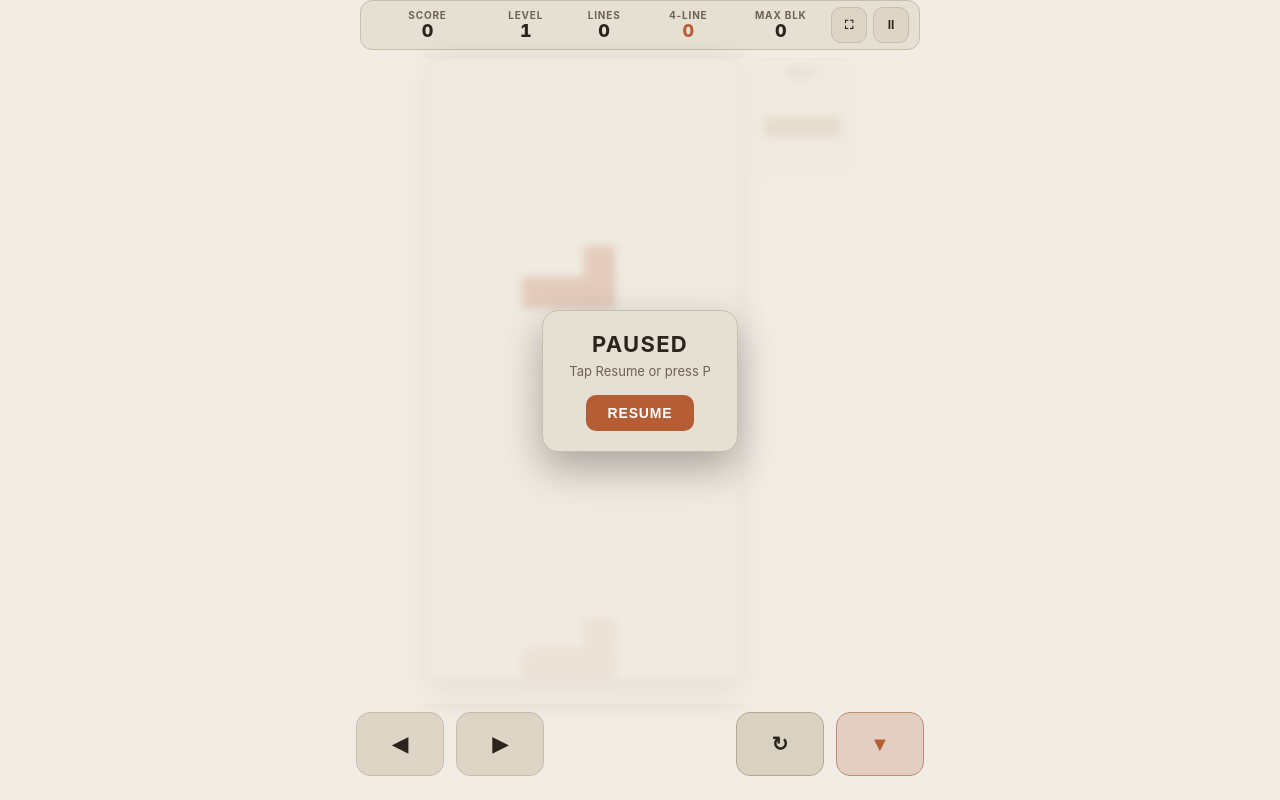
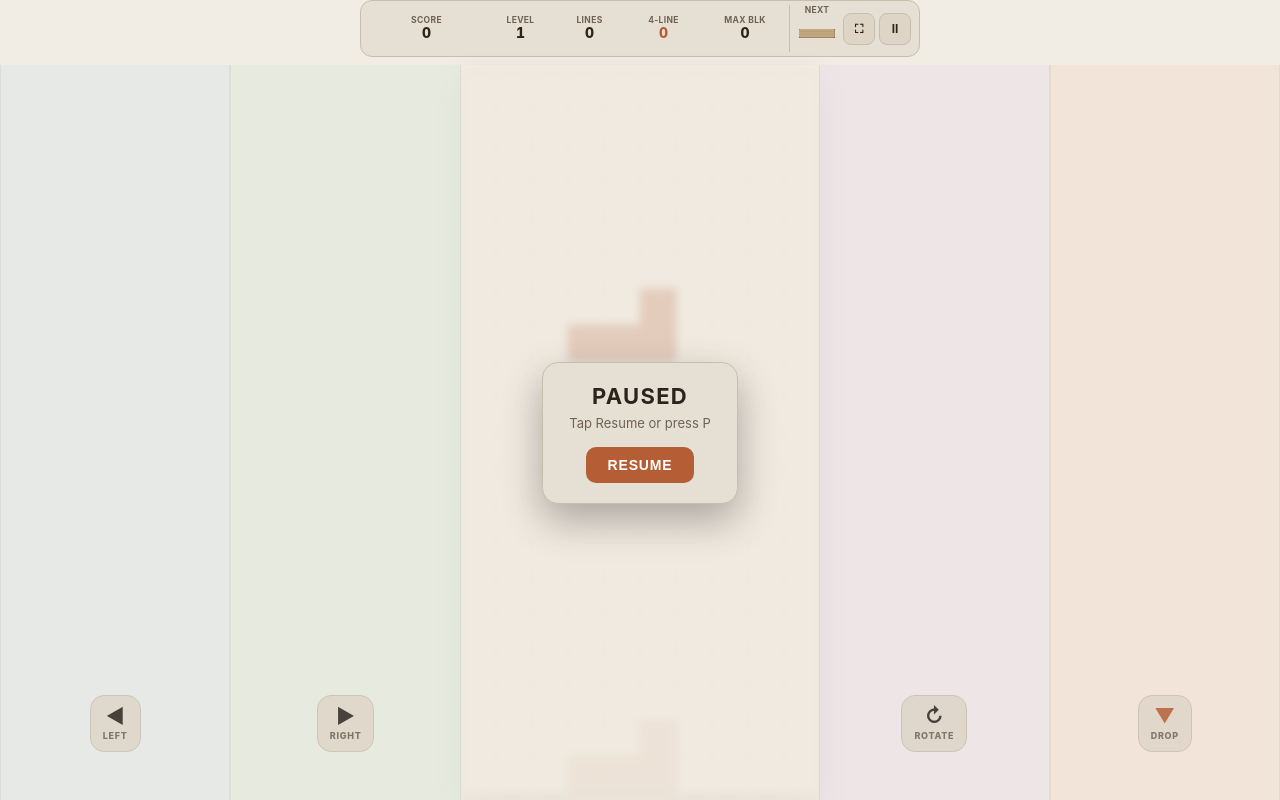
Before and after one commit to kfyh/tessera, a website built with Vite: page index.html in a window 1280 px wide. Both pictures are taken after a click on the button "II". Built offline with nearby package versions, Linux system fonts and the light colour scheme; animation ran at ten frames a second.

Commit message:
new controls and layout

```diff
--- a/index.html
+++ b/index.html
@@ -18,7 +18,7 @@
   </head>
   <body>
     <div id="app">
-      <header class="hud">
+      <header class="stats-bar" aria-label="Game Stats, Next Piece, and Controls">
         <div class="stat">
           <span class="label">SCORE</span>
           <span id="score-val" class="value">0</span>
@@ -39,6 +39,10 @@
           <span class="label">MAX BLK</span>
           <span id="block-val" class="value">0</span>
         </div>
+        <div class="next-inline" aria-label="Next Piece">
+          <span class="label">NEXT</span>
+          <div id="next-stage" class="next-stage"></div>
+        </div>
         <div class="hud-actions">
           <button id="fullscreen-btn" class="icon-btn" type="button" aria-label="Toggle Fullscreen">
             ⛶
@@ -49,13 +53,37 @@
         </div>
       </header>
 
+      <div class="play-area">
         <main class="board-wrap">
           <div id="game-stage" class="game-stage"></div>
-        <aside class="side-panel" aria-label="Next Piece">
-          <span class="label">NEXT</span>
-          <div id="next-stage" class="next-stage"></div>
-        </aside>
           <div id="overlay" class="overlay hidden" role="dialog" aria-live="polite">
+            <div class="pause-zones" aria-hidden="true">
+              <div class="pause-zone zone-left">
+                <div class="zone-badge">
+                  <span class="zone-icon">◀</span>
+                  <span class="zone-label">LEFT</span>
+                </div>
+              </div>
+              <div class="pause-zone zone-right">
+                <div class="zone-badge">
+                  <span class="zone-icon">▶</span>
+                  <span class="zone-label">RIGHT</span>
+                </div>
+              </div>
+              <div class="pause-zone-gap"></div>
+              <div class="pause-zone zone-rotate">
+                <div class="zone-badge">
+                  <span class="zone-icon">↻</span>
+                  <span class="zone-label">ROTATE</span>
+                </div>
+              </div>
+              <div class="pause-zone zone-drop">
+                <div class="zone-badge">
+                  <span class="zone-icon">▼</span>
+                  <span class="zone-label">DROP</span>
+                </div>
+              </div>
+            </div>
             <div class="overlay-card">
               <h2 id="overlay-title">PAUSED</h2>
               <p id="overlay-sub">Tap or press Space to continue</p>
@@ -64,18 +92,14 @@
           </div>
         </main>
 
-      <footer class="controls" aria-label="Touch Controls">
-        <div class="controls-row">
-          <div class="controls-group">
-            <button id="btn-left" class="ctrl-btn" type="button" aria-label="Move Left">◀</button>
-            <button id="btn-right" class="ctrl-btn" type="button" aria-label="Move Right">▶</button>
-          </div>
-          <div class="controls-group">
-            <button id="btn-rotate" class="ctrl-btn rotate" type="button" aria-label="Rotate">↻</button>
-            <button id="btn-down" class="ctrl-btn drop" type="button" aria-label="Fast Drop">▼</button>
+        <div class="controls" aria-label="Touch Controls">
+          <button id="btn-left" class="ctrl-btn" type="button" aria-label="Move Left"></button>
+          <button id="btn-right" class="ctrl-btn" type="button" aria-label="Move Right"></button>
+          <div class="controls-gap" aria-hidden="true"></div>
+          <button id="btn-rotate" class="ctrl-btn" type="button" aria-label="Rotate"></button>
+          <button id="btn-down" class="ctrl-btn" type="button" aria-label="Fast Drop"></button>
         </div>
       </div>
-      </footer>
     </div>
     <script type="module" src="/src/main.ts"></script>
   </body>
--- a/src/game/TetrisRenderer.ts
+++ b/src/game/TetrisRenderer.ts
@@ -34,8 +34,8 @@ export class TetrisRenderer {
     boardContainer.appendChild(this.boardApp.canvas);
 
     await this.nextApp.init({
-      width: 84,
-      height: 84,
+      width: 44,
+      height: 36,
       backgroundAlpha: 0,
       antialias: false,
       resolution: Math.min(window.devicePixelRatio || 1, 2),
@@ -144,11 +144,10 @@ export class TetrisRenderer {
 
   private computeCellSize(boardContainer: HTMLElement): number {
     const parent = boardContainer.parentElement;
-    // Reserve space for the side Next-piece panel (approx 116px including gap)
-    const availW = parent ? parent.clientWidth - 120 : window.innerWidth - 128;
-    const availH = parent ? parent.clientHeight - 8 : window.innerHeight - 200;
+    const availW = parent ? parent.clientWidth - 8 : window.innerWidth - 28;
+    const availH = parent ? parent.clientHeight - 12 : window.innerHeight - 100;
     const size = Math.floor(Math.min(availW / COLS, availH / ROWS));
-    return Math.max(14, Math.min(36, size));
+    return Math.max(14, Math.min(42, size));
   }
 
   private buildBoardLayers(): void {
@@ -231,9 +230,9 @@ export class TetrisRenderer {
 
     const spanC = maxC - minC + 1;
     const spanR = maxR - minR + 1;
-    const cell = 19;
-    const offsetX = Math.floor((84 - spanC * cell) / 2);
-    const offsetY = Math.floor((84 - spanR * cell) / 2);
+    const cell = 9;
+    const offsetX = Math.floor((44 - spanC * cell) / 2);
+    const offsetY = Math.floor((36 - spanR * cell) / 2);
 
     this.nextSprites.forEach((s, i) => {
       const pt = cells[i];
--- a/src/main.ts
+++ b/src/main.ts
@@ -53,16 +53,18 @@ async function bootstrap(): Promise<void> {
 
     if (snap.gameOver) {
       overlay.classList.remove('hidden');
+      overlay.classList.add('is-gameover');
       overlayTitle.textContent = 'GAME OVER';
       overlaySub.textContent = `Score ${snap.score} • Level ${snap.level} • 4-Lines ${snap.tetrisCount} • Max Block ${snap.maxBlockSize}`;
       overlayBtn.textContent = 'PLAY AGAIN';
     } else if (snap.paused) {
-      overlay.classList.remove('hidden');
+      overlay.classList.remove('hidden', 'is-gameover');
       overlayTitle.textContent = 'PAUSED';
       overlaySub.textContent = 'Tap Resume or press P';
       overlayBtn.textContent = 'RESUME';
     } else {
       overlay.classList.add('hidden');
+      overlay.classList.remove('is-gameover');
     }
   };
 
@@ -93,6 +95,7 @@ async function bootstrap(): Promise<void> {
     document.addEventListener('fullscreenchange', () => {
       syncFullscreenBtn();
       renderer.resize(gameStage);
+      requestAnimationFrame(() => renderer.resize(gameStage));
     });
     syncFullscreenBtn();
   }
@@ -175,12 +178,22 @@ async function bootstrap(): Promise<void> {
     }
   });
 
-  window.addEventListener('blur', () => {
+  const pauseAndClearInputs = () => {
     heldKeys.clear();
     blockedKeys.clear();
     game.setSoftDropHeld(false);
     for (const stopHold of clearTouchHolds) {
       stopHold();
+    }
+    game.setPaused(true);
+    syncHud();
+  };
+
+  window.addEventListener('blur', pauseAndClearInputs);
+  window.addEventListener('pagehide', pauseAndClearInputs);
+  document.addEventListener('visibilitychange', () => {
+    if (document.hidden) {
+      pauseAndClearInputs();
     }
   });
 
--- a/src/style.css
+++ b/src/style.css
@@ -65,19 +65,10 @@ body {
   gap: 8px;
 }
 
-.hud {
-  display: grid;
-  grid-template-columns: 1fr 0.65fr 0.65fr 0.75fr 0.8fr auto;
+.hud-actions {
+  display: flex;
   align-items: center;
-  gap: 5px;
-  width: 100%;
-  max-width: 560px;
-  margin: 0 auto;
-  background: var(--panel);
-  border: 1px solid var(--border);
-  border-radius: 12px;
-  padding: 6px 10px;
-  flex-shrink: 0;
+  gap: 4px;
 }
 
 .stat {
@@ -106,16 +97,10 @@ body {
   color: var(--accent);
 }
 
-.hud-actions {
-  display: flex;
-  align-items: center;
-  gap: 6px;
-}
-
 .icon-btn {
-  width: 36px;
-  height: 36px;
-  border-radius: 10px;
+  width: 32px;
+  height: 32px;
+  border-radius: 8px;
   border: 1px solid var(--border);
   background: var(--btn-bg);
   color: var(--text);
@@ -128,14 +113,22 @@ body {
   background: var(--btn-active);
 }
 
+.play-area {
+  position: relative;
+  flex: 1;
+  min-height: 0;
+  display: flex;
+  flex-direction: column;
+}
+
 .board-wrap {
   position: relative;
   flex: 1;
   min-height: 0;
   display: flex;
-  align-items: flex-start;
+  align-items: center;
   justify-content: center;
-  gap: 10px;
+  gap: 6px;
 }
 
 .game-stage {
@@ -153,24 +146,22 @@ body {
   display: block;
 }
 
-.side-panel {
+.next-inline {
   display: flex;
   flex-direction: column;
   align-items: center;
-  gap: 6px;
-  padding: 8px;
-  background: var(--panel);
-  border: 1px solid var(--border);
-  border-radius: 12px;
-  flex-shrink: 0;
+  gap: 1px;
+  padding-left: 5px;
+  border-left: 1px solid var(--border);
 }
 
 .next-stage {
-  width: 84px;
-  height: 84px;
+  width: 44px;
+  height: 36px;
   display: flex;
   align-items: center;
   justify-content: center;
+  overflow: hidden;
 }
 
 .next-stage canvas {
@@ -198,7 +189,100 @@ body {
   display: none;
 }
 
+.overlay.is-gameover .pause-zones {
+  display: none;
+}
+
+.pause-zones {
+  position: absolute;
+  top: 0;
+  left: calc(-1 * max(10px, env(safe-area-inset-left, 10px)));
+  right: calc(-1 * max(10px, env(safe-area-inset-right, 10px)));
+  bottom: calc(-1 * env(safe-area-inset-bottom, 10px));
+  display: grid;
+  grid-template-columns: 1fr 1fr minmax(48px, 16%) 1fr 1fr;
+  pointer-events: none;
+}
+
+.pause-zone {
+  display: flex;
+  align-items: flex-end;
+  justify-content: center;
+  padding-bottom: clamp(24px, 6dvh, 48px);
+  border-inline: 1px solid rgba(255, 255, 255, 0.05);
+}
+
+.zone-left {
+  background: rgba(180, 215, 242, 0.1);
+}
+
+.zone-right {
+  background: rgba(182, 226, 204, 0.1);
+}
+
+.zone-rotate {
+  background: rgba(212, 194, 238, 0.1);
+}
+
+.zone-drop {
+  background: rgba(242, 198, 178, 0.11);
+}
+
+@media (prefers-color-scheme: light) {
+  .pause-zone {
+    border-inline: 1px solid rgba(0, 0, 0, 0.05);
+  }
+
+  .zone-left {
+    background: rgba(175, 212, 242, 0.17);
+  }
+
+  .zone-right {
+    background: rgba(178, 224, 200, 0.17);
+  }
+
+  .zone-rotate {
+    background: rgba(210, 188, 240, 0.17);
+  }
+
+  .zone-drop {
+    background: rgba(240, 192, 170, 0.19);
+  }
+}
+
+.zone-badge {
+  display: flex;
+  flex-direction: column;
+  align-items: center;
+  gap: 4px;
+  padding: 10px 12px;
+  border-radius: 14px;
+  border: 1px solid var(--border);
+  background: var(--btn-bg);
+  opacity: 0.85;
+}
+
+.zone-icon {
+  font-size: 20px;
+  font-weight: 700;
+  line-height: 1;
+  color: var(--text);
+}
+
+.zone-drop .zone-icon {
+  color: var(--accent);
+}
+
+.zone-label {
+  font-size: 9px;
+  font-weight: 800;
+  letter-spacing: 0.08em;
+  color: var(--muted);
+}
+
 .overlay-card {
+  position: relative;
+  z-index: 2;
   background: var(--panel);
   border: 1px solid var(--border);
   border-radius: 16px;
@@ -232,79 +316,59 @@ body {
 }
 
 .controls {
-  flex-shrink: 0;
-  width: 100%;
-  padding-bottom: 2px;
+  position: absolute;
+  top: 0;
+  left: calc(-1 * max(10px, env(safe-area-inset-left, 10px)));
+  right: calc(-1 * max(10px, env(safe-area-inset-right, 10px)));
+  bottom: calc(-1 * env(safe-area-inset-bottom, 10px));
+  z-index: 5;
+  display: grid;
+  grid-template-columns: 1fr 1fr minmax(48px, 16%) 1fr 1fr;
+  pointer-events: none;
 }
 
-.controls-row {
-  display: flex;
-  align-items: center;
-  justify-content: space-between;
-  gap: 12px;
-  width: 100%;
-}
-
-.controls-group {
-  display: flex;
-  align-items: center;
-  gap: 8px;
+.controls-gap {
+  pointer-events: none;
 }
 
 .ctrl-btn {
-  width: clamp(60px, 18vw, 92px);
-  height: clamp(54px, 8dvh, 72px);
-  border-radius: 14px;
-  border: 1px solid var(--border);
-  background: var(--btn-bg);
-  color: var(--text);
-  font-size: 20px;
-  font-weight: 700;
-  display: flex;
-  align-items: center;
-  justify-content: center;
+  pointer-events: auto;
+  width: 100%;
+  height: 100%;
+  padding: 0;
+  border: none;
+  background: transparent;
   cursor: pointer;
   touch-action: none;
 }
 
-.ctrl-btn:active,
-.ctrl-btn.pressed {
-  background: var(--btn-active);
-  transform: scale(0.96);
+.stats-bar {
+  display: grid;
+  grid-template-columns: 1.15fr 0.65fr 0.65fr 0.75fr 0.8fr auto auto;
+  align-items: center;
+  gap: 4px;
+  width: 100%;
+  max-width: 560px;
+  margin: 0 auto;
+  background: var(--panel);
+  border: 1px solid var(--border);
+  border-radius: 12px;
+  padding: 4px 8px;
+  flex-shrink: 0;
 }
 
-.ctrl-btn.rotate {
-  background: var(--btn-rotate-bg);
-  border-color: var(--btn-rotate-border);
+.stats-bar .label {
+  font-size: 8.5px;
+  letter-spacing: 0.04em;
 }
 
-.ctrl-btn.drop {
-  background: var(--btn-drop-bg);
-  border-color: var(--btn-drop-border);
-  color: var(--accent);
+.stats-bar .value {
+  font-size: 14px;
 }
 
-.ctrl-btn.drop.pressed {
-  background: var(--btn-active);
-  border-color: var(--accent);
-}
-
-/* Medium / Expanded screens (e.g. unfolded foldables & tablets):
-   lift controls off the bottom corners and inset horizontally into the natural thumb-sweep arc
-   so the device corners can rest comfortably in the palms. */
 @media (min-width: 600px) {
-  .controls {
-    max-width: 760px;
-    margin: 0 auto;
-    padding: 0 clamp(32px, 8vw, 96px) clamp(16px, 3dvh, 28px);
-  }
-
-  .controls-group {
-    gap: 12px;
-  }
-
-  .ctrl-btn {
-    width: clamp(64px, 11vw, 88px);
-    height: clamp(58px, 8dvh, 72px);
+  .controls,
+  .pause-zones {
+    grid-template-columns: 1fr 1fr minmax(120px, 28%) 1fr 1fr;
   }
 }
```
Lines whose indentation alone changed are shown as unchanged.
